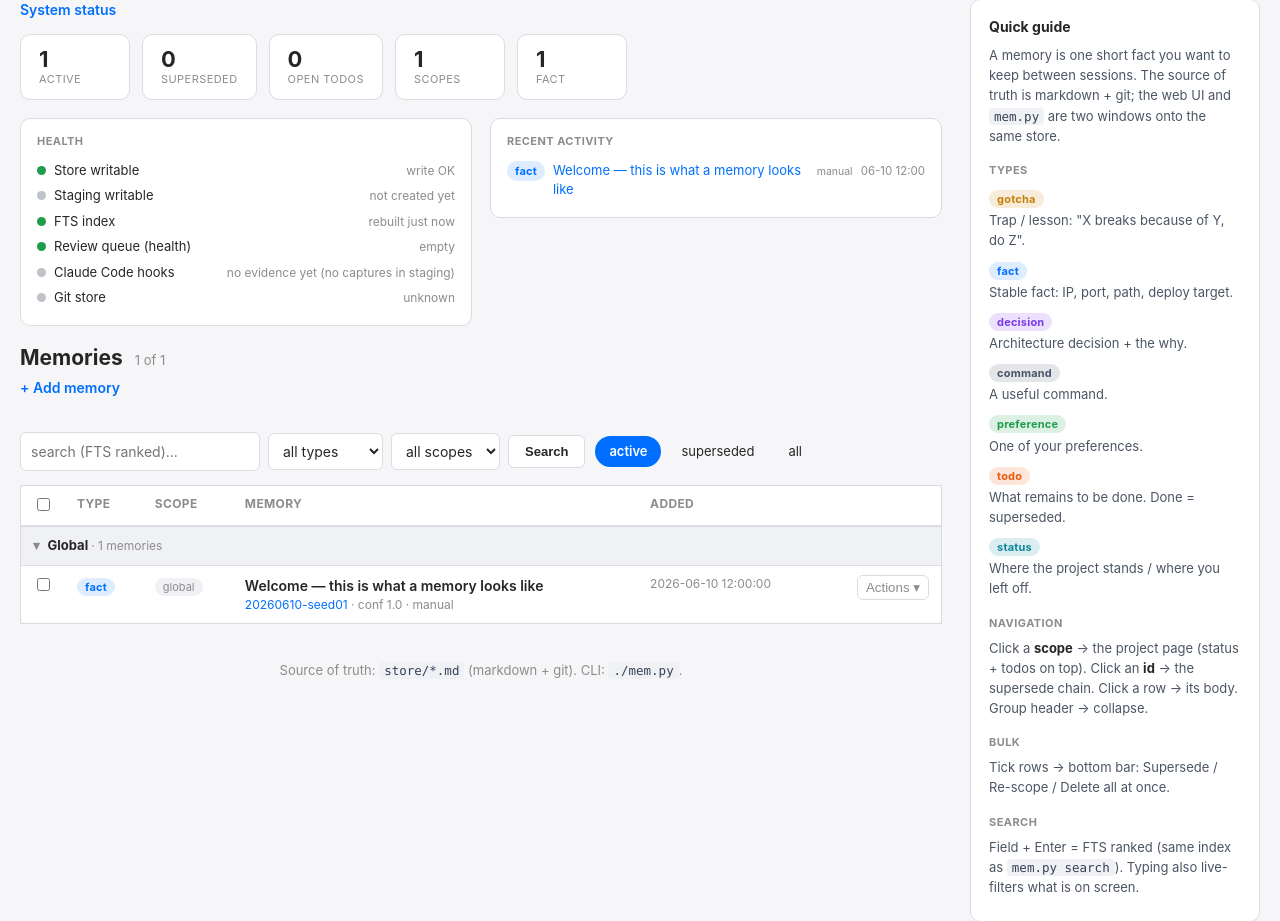
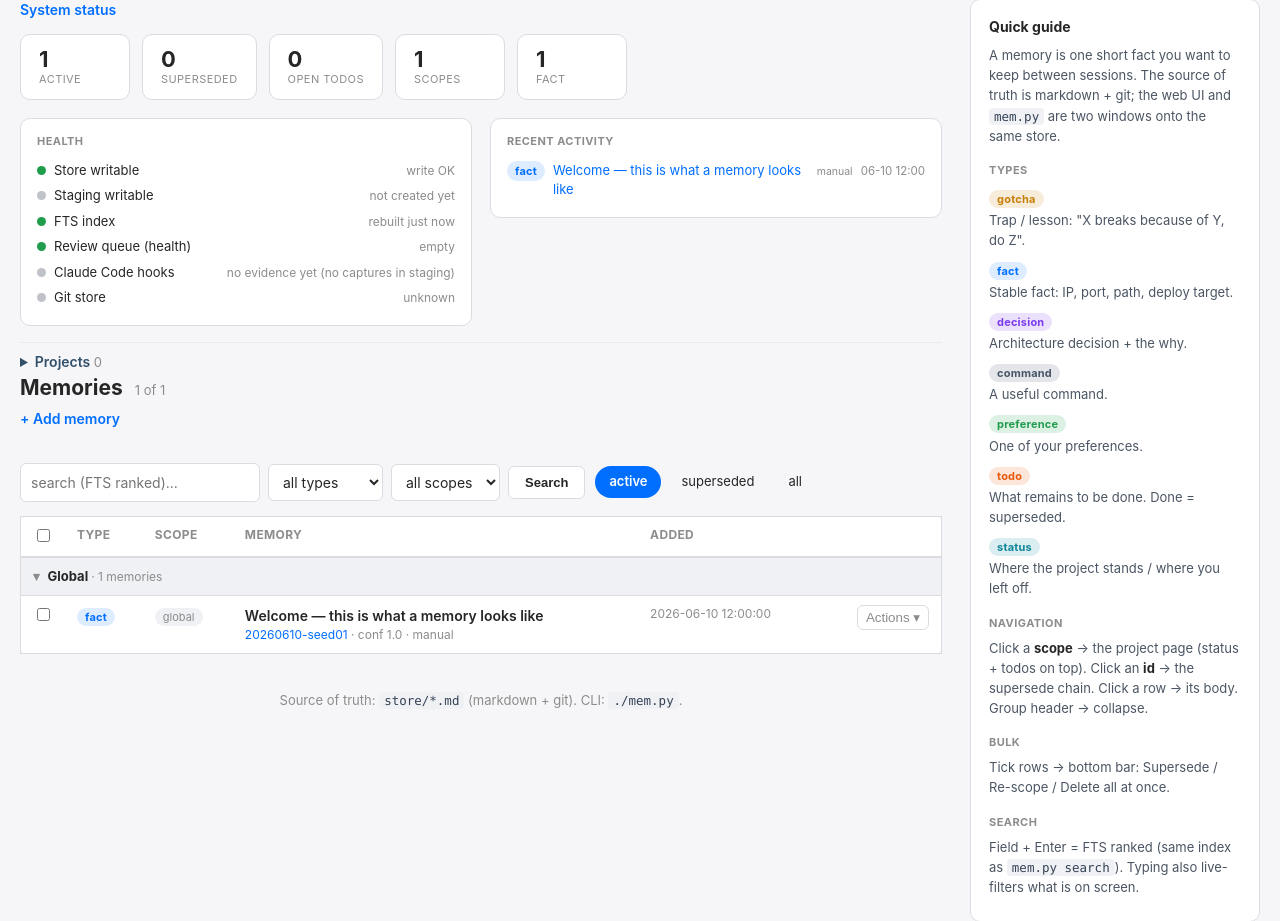
Before and after one commit to cremenescu/mem0ry4ai, a PHP site: page /index.php?status=active in a window 1280 px wide. Shown: the part 76-997 px from the top of the page. Run offline with PHP 8.4, Linux system fonts and the light colour scheme.

Commit message:
feat: Projects panel in System status
Collapsible directory of all projects (project:* scopes), alphabetical, each showing its
active-memory count + an open-todos badge, linking straight to its project page.

```diff
--- a/web/assets/style.css
+++ b/web/assets/style.css
@@ -270,3 +270,14 @@ pre.inject { background: var(--panel); border: 1px solid var(--line); border-rad
 .rel{margin-top:3px;font-size:12px;color:#7a8aa0}
 li.blocked{opacity:.72}
 .blockedby{font-size:12px;color:#b4690e;background:#fff4e5;border:1px solid #f3dcb5;border-radius:4px;padding:0 6px;margin-left:4px}
+
+/* projects directory in System status */
+.projwrap{margin-top:14px;border-top:1px solid #e6ebf2;padding-top:8px}
+.projwrap>summary{cursor:pointer;font-weight:600;color:#33506b;font-size:14px}
+.projgrid{display:grid;grid-template-columns:repeat(auto-fill,minmax(165px,1fr));gap:7px;margin-top:10px}
+.projchip{display:flex;justify-content:space-between;align-items:center;gap:8px;background:#f6f8fb;
+  border:1px solid #e1e8f1;border-radius:7px;padding:7px 10px;text-decoration:none;color:#1f2d3d}
+.projchip:hover{background:#eaf1fb;border-color:#bcd2ee}
+.projchip .pname{font-weight:600;font-size:13px;overflow:hidden;text-overflow:ellipsis;white-space:nowrap}
+.projchip .pmeta{font-size:12px;color:#7a8aa0;white-space:nowrap}
+.projchip .ptodo{color:#b4690e}
--- a/web/index.php
+++ b/web/index.php
@@ -223,6 +223,11 @@ $nq = count(queue_pending());
         <ul class="recent" id="recent-list"><?= render_recent_list($stats) ?></ul>
       </div>
     </div>
+    <?php $nproj = count(array_filter(array_keys($stats['by_scope']), fn($s) => strncmp($s, 'project:', 8) === 0)); ?>
+    <details class="projwrap">
+      <summary><?= t('Projects') ?> <span class="count"><?= $nproj ?></span></summary>
+      <?= render_projects_panel($stats) ?>
+    </details>
   </details>
 
   <h2><?= t('Memories') ?> <span class="count"><?= count($rows) ?> <?= t('of') ?> <?= $stats['total'] ?></span>
--- a/web/lib.php
+++ b/web/lib.php
@@ -95,6 +95,8 @@ function ro_strings(): array {
         'Type' => 'Type', 'Scope' => 'Scope', 'Memory' => 'Memorie', 'Added' => 'Adaugat',
         'Global' => 'Global',
         'Project:' => 'Proiect:',
+        'Projects' => 'Proiecte',
+        'No projects yet.' => 'Niciun proiect inca.',
         'memories' => 'memorii',
         'project page →' => 'pagina proiectului →',
         'select all' => 'selecteaza tot',
@@ -550,6 +552,26 @@ function render_dash_cards(array $stats): string {
     return ob_get_clean();
 }
 
+// A directory of all projects: name + active count + open-todos badge, linking to each page.
+function render_projects_panel(array $stats): string {
+    $projects = [];
+    foreach ($stats['by_scope'] as $sc => $n) {
+        if (strncmp($sc, 'project:', 8) === 0) $projects[substr($sc, 8)] = [$n, $stats['by_scope_todos'][$sc] ?? 0];
+    }
+    ksort($projects);
+    ob_start(); ?>
+    <div class="projgrid">
+      <?php if (!$projects): ?><span class="hd"><?= t('No projects yet.') ?></span><?php endif; ?>
+      <?php foreach ($projects as $slug => [$n, $td]): ?>
+      <a class="projchip" href="project.php?slug=<?= h($slug) ?>">
+        <span class="pname"><?= h($slug) ?></span>
+        <span class="pmeta"><?= (int)$n ?><?php if ($td): ?> · <span class="ptodo"><?= (int)$td ?> todo</span><?php endif; ?></span>
+      </a>
+      <?php endforeach; ?>
+    </div>
+    <?php return ob_get_clean();
+}
+
 function render_recent_list(array $stats): string {
     ob_start();
     foreach ($stats['recent'] as $r) { $m = $r['meta']; ?>
@@ -565,7 +587,7 @@ function render_recent_list(array $stats): string {
 function store_stats(): array {
     $recs = all_records();
     $s = ['total' => count($recs), 'active' => 0, 'superseded' => 0,
-          'by_type' => [], 'by_scope' => [], 'todos' => 0, 'recent' => []];
+          'by_type' => [], 'by_scope' => [], 'by_scope_todos' => [], 'todos' => 0, 'recent' => []];
     $active = [];
     foreach ($recs as $r) {
         $st = $r['meta']['status'] ?? 'active';
@@ -575,7 +597,7 @@ function store_stats(): array {
             $sc = $r['meta']['scope'] ?? '?';
             $s['by_type'][$t] = ($s['by_type'][$t] ?? 0) + 1;
             $s['by_scope'][$sc] = ($s['by_scope'][$sc] ?? 0) + 1;
-            if ($t === 'todo') $s['todos']++;
+            if ($t === 'todo') { $s['todos']++; $s['by_scope_todos'][$sc] = ($s['by_scope_todos'][$sc] ?? 0) + 1; }
             $active[] = $r;
         } else {
             $s['superseded']++;
```
